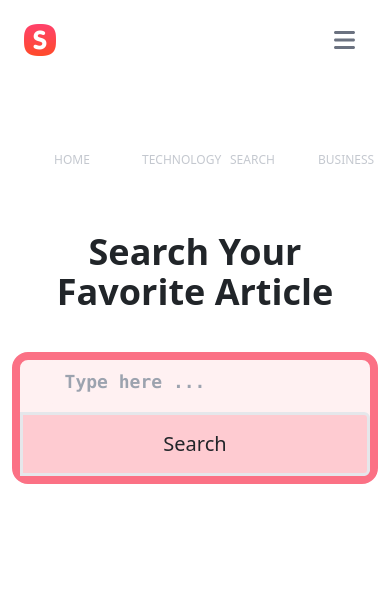
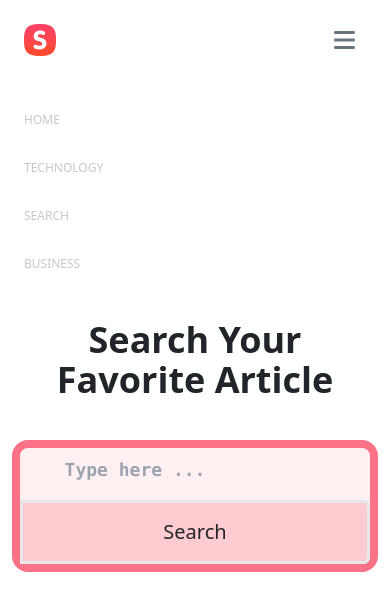
Before and after one commit to OkraGrey/Breaking_News, a React (Vite) app: page /search in a window 390 px wide. Shown: the top 610 px of the page. Built offline with nearby package versions, Linux system fonts and the light colour scheme.

Commit message:
Fixed Header

```diff
--- a/src/components/Header/Element.jsx
+++ b/src/components/Header/Element.jsx
@@ -10,7 +10,7 @@ const Element = ({ title }) => {
       <a
         className="hover:text-rose-400/100
             after:absolute after:bg-rose-500/100 after:h-0.5 after:w-0 after:left-0
-            after:-bottom-1 hover:after:w-full after:my-2 after:duration-200 pb-4 pt-5 max-md:p-2"
+            after:-bottom-1 hover:after:w-full after:my-2 after:duration-200 sm:pb-4  max-md:p-2"
         href="/"
       >
         <li className="">{title}</li>
--- a/src/components/Header/Header.jsx
+++ b/src/components/Header/Header.jsx
@@ -18,7 +18,7 @@ const Header = () => {
   }, [window.innerWidth]);
   console.log("Toggle", toggle);
   return (
-    <nav className="w-full flex items-center justify-center max-md:flex-col   max-md:bg-white">
+    <nav className="w-full flex items-center justify-center max-md:flex-col max-md:bg-white">
       <div className="w-full max-md:flex justify-between ">
         <div className="max-md:h-12 h-8 max-md:w-8 w-8 rounded-md mx-4 max-md:ml-6 my-4 ">
           <a href="">
@@ -40,7 +40,7 @@ const Header = () => {
       <div className="w-full transition-all ease-in-out duration-500">
         {toggle && (
           <ul
-            className="flex flex-row justify-end mr-2  items-center text-xs text-gray-400/60
+            className="flex flex-col md:flex-row justify-end mr-2  items-center text-xs text-gray-400/60
           max-md:flex-col max-md:items-start  h-auto max-md:h-auto  max-md:relative
           max-md:bg-white max-md:z-[1] static md:z-auto
           max-md:top-0 max-md:left-0 max-md:opacity-100
```
